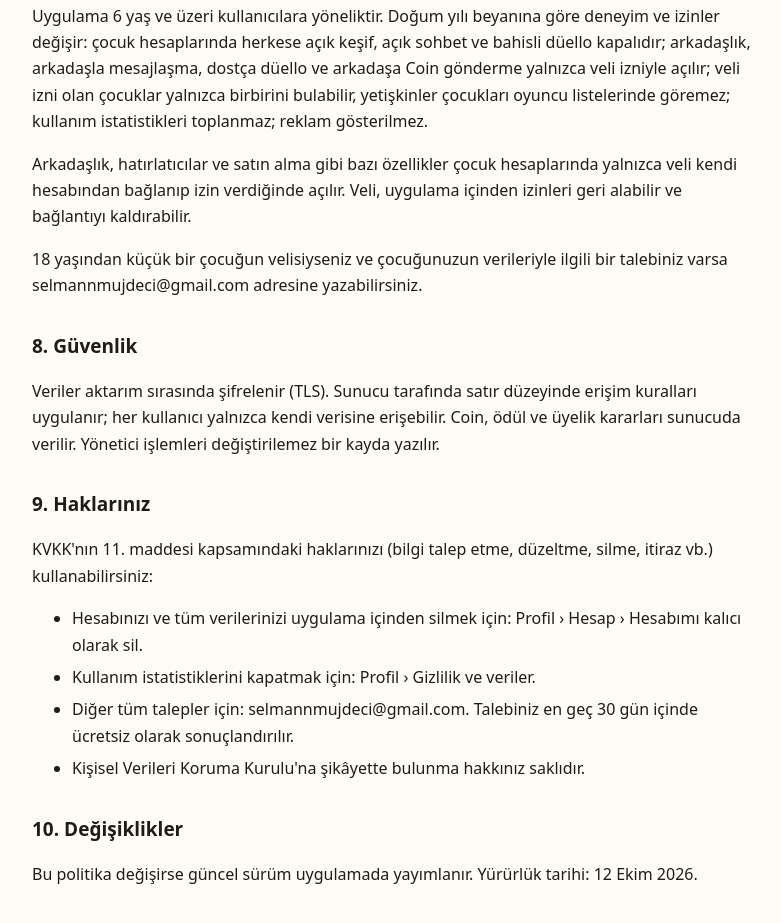
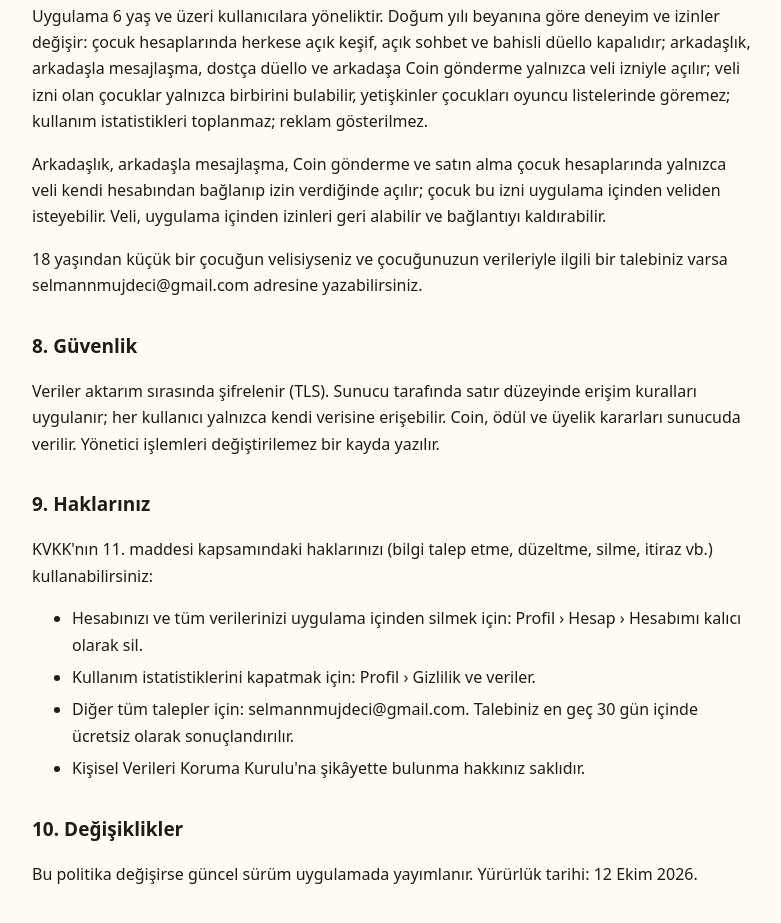
Before and after one commit to selimmujdeci/gunluk-gelisim-yasal, a plain HTML site: page gizlilik.html in a window 1280 px wide. Shown: the part 2739-3662 px from the top of the page, without its empty margins (248-1029 px from the left). Drawn offline with Linux system fonts and the light colour scheme.

Commit message:
Gizlilik: veli izni yalnız temas ve para için

```diff
--- a/gizlilik.html
+++ b/gizlilik.html
@@ -42,7 +42,7 @@
 <ul><li>Hesap, profil ve ilerleme verileri: hesabınızı silene kadar.</li><li>Kullanım istatistikleri ve hata raporları: en fazla 13 ay.</li><li>Hesap silindiğinde tüm bu veriler kalıcı olarak silinir. Silme işlemini kanıtlamak için kişisel bilgi içermeyen bir kayıt (hesap kimliği ve silme zamanı) ve yasal yükümlülük gereği yönetici işlem kayıtları tutulabilir.</li><li>Faturalar ve ödeme kayıtları Google Play tarafından düzenlenir ve saklanır.</li></ul>
 <h2>7. Çocuklar</h2>
 <p>Uygulama 6 yaş ve üzeri kullanıcılara yöneliktir. Doğum yılı beyanına göre deneyim ve izinler değişir: çocuk hesaplarında herkese açık keşif, açık sohbet ve bahisli düello kapalıdır; arkadaşlık, arkadaşla mesajlaşma, dostça düello ve arkadaşa Coin gönderme yalnızca veli izniyle açılır; veli izni olan çocuklar yalnızca birbirini bulabilir, yetişkinler çocukları oyuncu listelerinde göremez; kullanım istatistikleri toplanmaz; reklam gösterilmez.</p>
-<p>Arkadaşlık, hatırlatıcılar ve satın alma gibi bazı özellikler çocuk hesaplarında yalnızca veli kendi hesabından bağlanıp izin verdiğinde açılır. Veli, uygulama içinden izinleri geri alabilir ve bağlantıyı kaldırabilir.</p>
+<p>Arkadaşlık, arkadaşla mesajlaşma, Coin gönderme ve satın alma çocuk hesaplarında yalnızca veli kendi hesabından bağlanıp izin verdiğinde açılır; çocuk bu izni uygulama içinden veliden isteyebilir. Veli, uygulama içinden izinleri geri alabilir ve bağlantıyı kaldırabilir.</p>
 <p>18 yaşından küçük bir çocuğun velisiyseniz ve çocuğunuzun verileriyle ilgili bir talebiniz varsa selmannmujdeci@gmail.com adresine yazabilirsiniz.</p>
 
 <h2>8. Güvenlik</h2>
```
